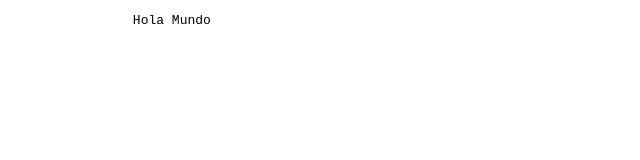
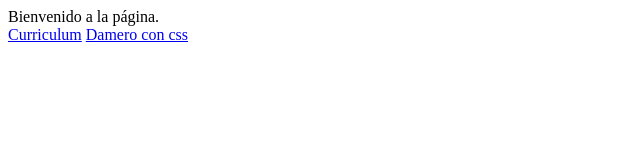
Before and after one commit to jeordonez/html, a plain HTML site: page index.html in a window 1280 px wide. Shown: the whole page, without its empty margins (0-640 px from the left). Drawn offline with Linux system fonts and the light colour scheme.

Commit message:
link curriculum y damero

```diff
--- a/index.html
+++ b/index.html
@@ -2,20 +2,15 @@
 <html>
 
 <head>
+	<meta charset="utf-8">
+	<meta name="viewport" content="width=device-width, user-scalable=no, initial-scale=1.0,maximum-scale=1.0,minimum-scale=1.0">
 	<title>P&aacutegina de prueba</title>
-
-
 </head>
 <body>
+	<header>Bienvenido a la p&aacutegina.</header>
 
-<pre>
-		Hola Mundo
-
-</pre>
-
+	<a href="../IWCN_html_estilos/Curriculum/index.html">Curriculum</a>
+	<a href="../IWCN_html_estilos/Damero/index.html">Damero con css</a>
 
 </body>
-
-
-
 </html>
```
